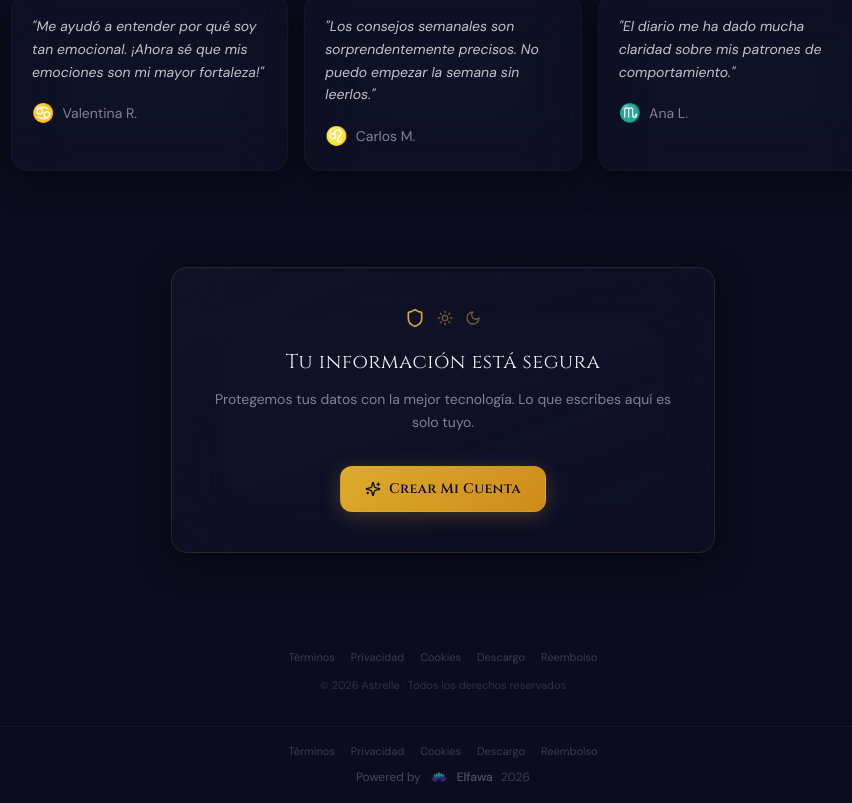
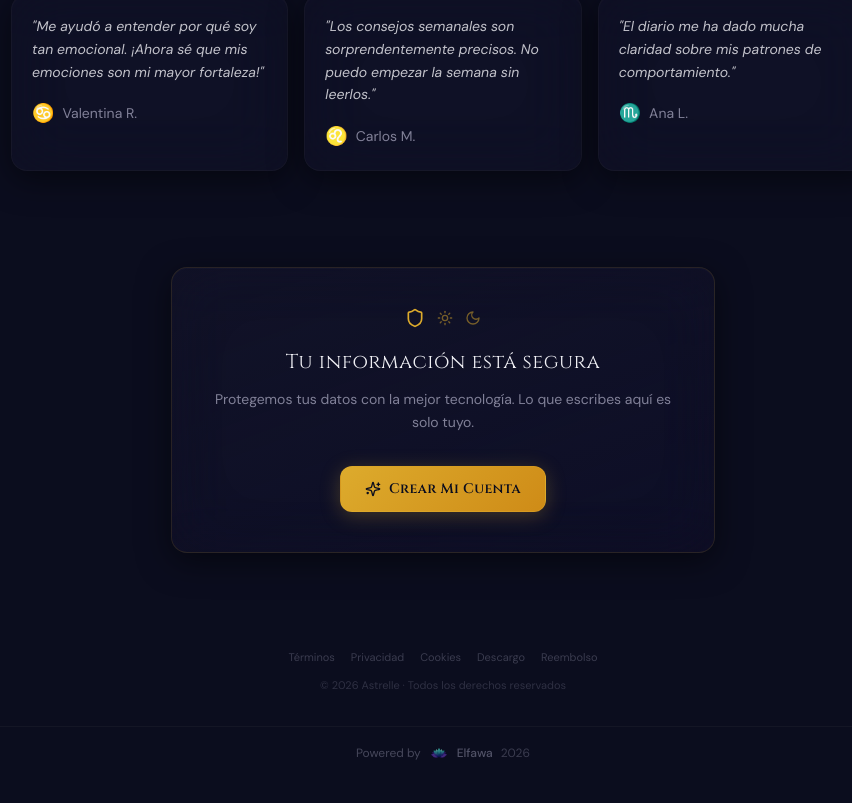
Before and after one commit to econtrerash90-web/astral-partner, a React (Vite) app: page / in a window 1280 px wide. Shown: the part 1133-1936 px from the top of the page, without its empty margins (197-1049 px from the left). After the commit the page ends 1912 px from the top, so only its background shows below. Built offline with nearby package versions, Linux system fonts and the light colour scheme; the HTML template or start-up script is replaced by a standard one; what @lovable.dev/cloud-auth-js would draw is missing.

Commit message:
Changes
Co-authored-by: econtrerash90-web <260510883+econtrerash90-web@users.noreply.github.com>

```diff
--- a/src/App.tsx
+++ b/src/App.tsx
@@ -101,13 +101,6 @@ const AppRoutes = () => {
 
       {/* Powered by Elfawa footer */}
       <footer className="relative z-10 py-4 text-center border-t border-border/30 space-y-2">
-        <div className="flex flex-wrap items-center justify-center gap-x-4 gap-y-1">
-          <Link to="/terminos" className="text-muted-foreground/40 hover:text-muted-foreground/70 text-[11px] font-body transition-colors">Términos</Link>
-          <Link to="/privacidad" className="text-muted-foreground/40 hover:text-muted-foreground/70 text-[11px] font-body transition-colors">Privacidad</Link>
-          <Link to="/cookies" className="text-muted-foreground/40 hover:text-muted-foreground/70 text-[11px] font-body transition-colors">Cookies</Link>
-          <Link to="/descargo" className="text-muted-foreground/40 hover:text-muted-foreground/70 text-[11px] font-body transition-colors">Descargo</Link>
-          <Link to="/reembolso" className="text-muted-foreground/40 hover:text-muted-foreground/70 text-[11px] font-body transition-colors">Reembolso</Link>
-        </div>
         <div className="flex items-center justify-center gap-2">
           <span className="text-muted-foreground/50 text-xs font-body">Powered by</span>
           <img src={elfawaLogo} alt="Elfawa" className="h-5 w-5 opacity-60" />
```
